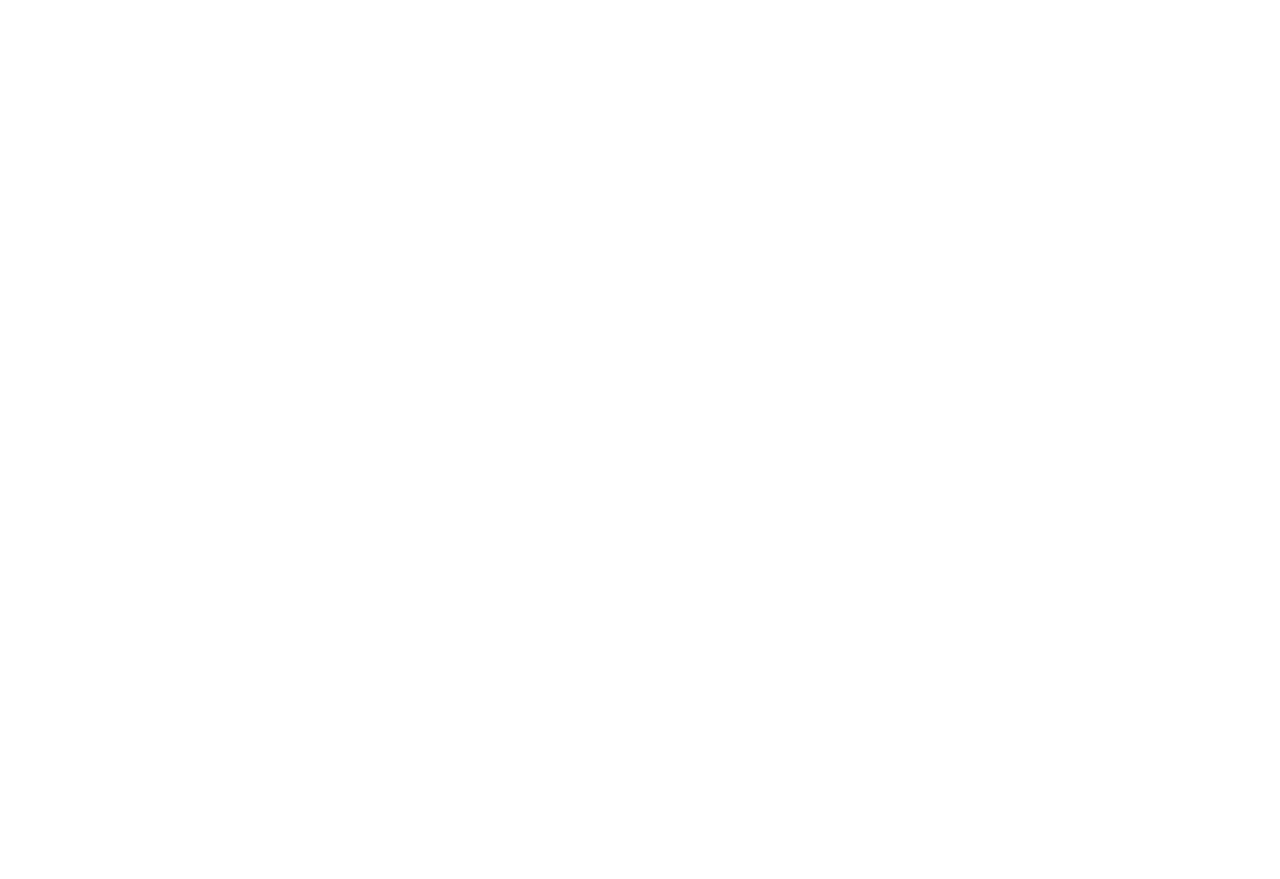
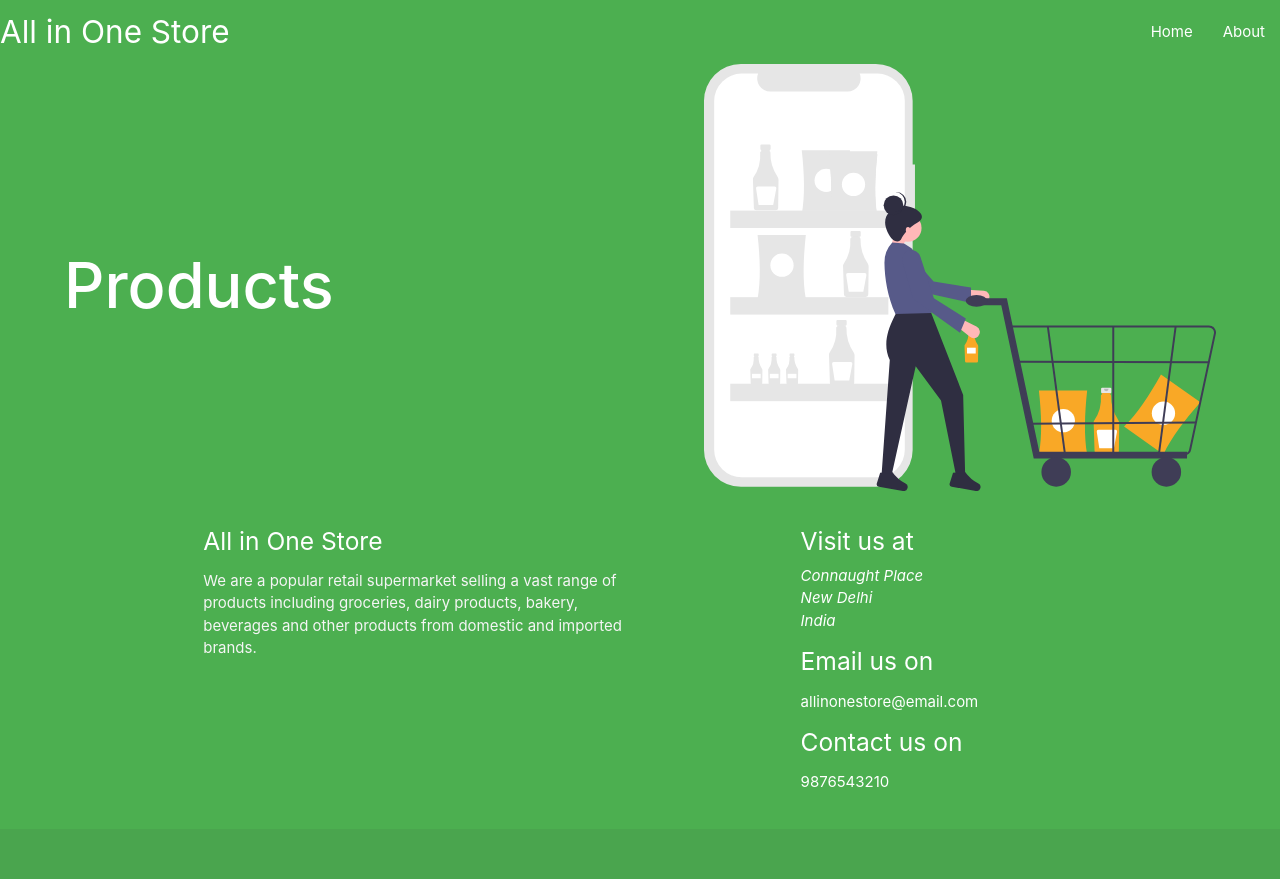
Before and after one commit to simsam0502/Web-Quest-Round-2, a plain HTML site: page products.html in a window 1280 px wide. Before the commit the page ends 800 px from the top, so only its background shows below. Drawn offline with nearby package versions, Linux system fonts and the light colour scheme.

Commit message:
2 pages base ready

```diff
--- a/products.html
+++ b/products.html
@@ -4,9 +4,93 @@
     <meta charset="UTF-8">
     <meta http-equiv="X-UA-Compatible" content="IE=edge">
     <meta name="viewport" content="width=device-width, initial-scale=1.0">
-    <title>Document</title>
+    <title>All in One Store</title>
+
+    <!--Google Icon Font-->
+    <link href="https://fonts.googleapis.com/icon?family=Material+Icons" rel="stylesheet">
+
+    <!-- Materialize CSS CDN for CSS -->
+    <!-- Compiled and minified CSS -->
+    <link rel="stylesheet" href="https://cdnjs.cloudflare.com/ajax/libs/materialize/1.0.0/css/materialize.min.css">
+
+    <!-- Font Awesome CDN -->
+    <script src="https://kit.fontawesome.com/f819f251fa.js" crossorigin="anonymous"></script>
+
+    <!-- Animate.css CDN -->
+    <link
+    rel="stylesheet"
+    href="https://cdnjs.cloudflare.com/ajax/libs/animate.css/4.1.1/animate.min.css"
+    />
+
+    <link rel="stylesheet" href="css/styles.css">
+
 </head>
 <body>
 
+    <!-- Navbar -->
+    <nav>
+        <div class="nav-wrapper green">
+          <a href="#" class="brand-logo">All in One Store</a>
+          <a href="#" data-target="mobile-demo" class="sidenav-trigger"><i class="material-icons">menu</i></a>
+          <ul class="right hide-on-med-and-down">
+            <li><a href="index.html">Home</a></li>
+            <li><a href="about.html">About</a></li>
+          </ul>
+        </div>
+      </nav>
+
+      <ul class="sidenav" id="mobile-demo">
+        <li><a href="index.html">Home</a></li>
+            <li><a href="about.html">About</a></li>
+      </ul>
+
+      <!-- Landing Section -->
+      <section id="landing">
+          <div class="flexbox green">
+            <div class="text">
+                <h1 class="animate__animated animate__fadeInUp white-text">Products</h1>
+                <p></p>
+            </div>
+            <img class="animate__animated animate__zoomIn" src="imgs/products.svg" alt="">
+          </div>
+      </section>
+
+
+
+
+      <!-- Footer -->
+      <footer class="page-footer green">
+        <div class="container">
+          <div class="row">
+            <div class="col l6 s12">
+              <h5 class="white-text">All in One Store</h5>
+              <p class="grey-text text-lighten-4">We are a popular retail supermarket selling a vast range of products including groceries, dairy products, bakery, beverages and other products from domestic and imported brands.</p>
+            </div>
+            <div class="col l4 offset-l2 s12">
+              <h5 class="white-text">Visit us at</h5>
+              <address>
+                Connaught Place<br>
+                New Delhi<br>
+                India
+              </address>
+              <h5 class="white-text">Email us on</h5>
+              <p>allinonestore@email.com</p>
+              <h5 class="white-text">Contact us on</h5>
+              <p>9876543210</p>
+            </div>
+          </div>
+        </div>
+        <div class="footer-copyright">
+          <div class="container">
+
+          </div>
+        </div>
+      </footer>
+
+    <!-- Materialize CSS CDN for JS -->
+    <!-- Compiled and minified JavaScript -->
+    <script src="https://cdnjs.cloudflare.com/ajax/libs/materialize/1.0.0/js/materialize.min.js"></script>
+
+
 </body>
 </html>
```
Also changed, not shown: about.html (+83 -1 lines), index.html (+1 -1 lines), imgs/aboutus.svg (added), imgs/products.svg (added).
